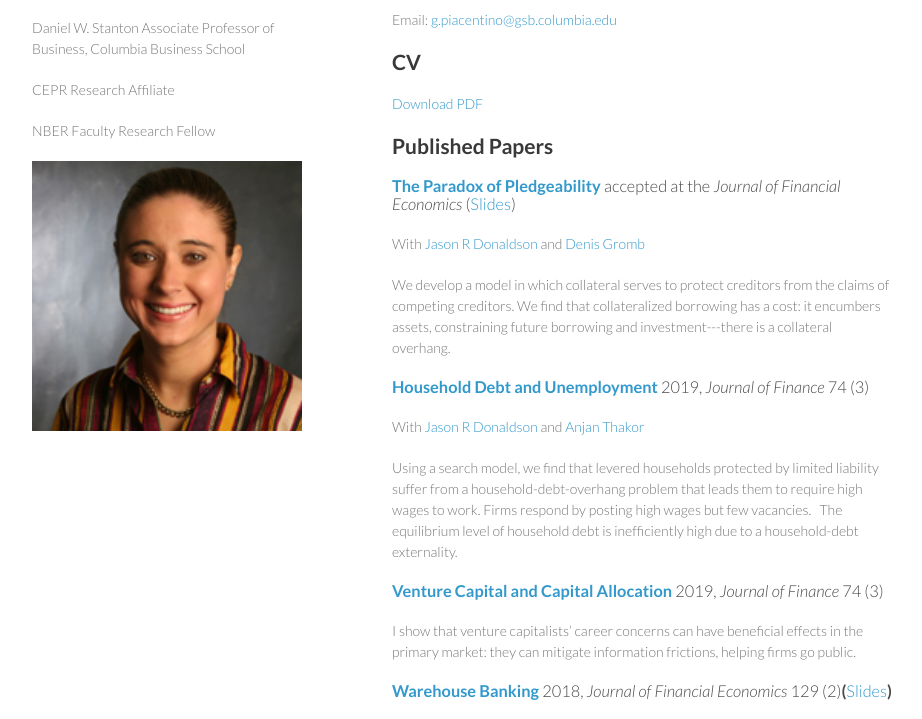
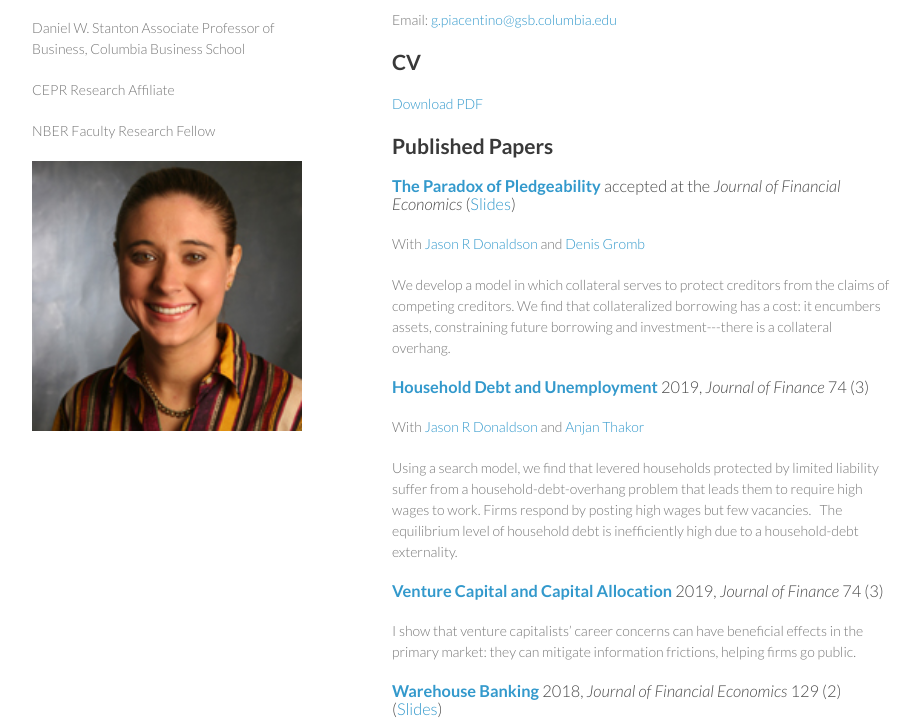
Before and after one commit to giorgiap/giorgiap.github.io, a plain HTML site: page index.html in a window 1280 px wide. Shown: the part 92-811 px from the top of the page, without its empty margins (178-1100 px from the left). Drawn offline with Linux system fonts and the light colour scheme.

Commit message:
Fixing parenthesis

```diff
--- a/index.html
+++ b/index.html
@@ -44,7 +44,9 @@
 				<p>I show that venture capitalists’ career concerns can have beneficial effects in the primary market: they can mitigate information frictions, helping firms go public.</a></p>
 
 
-			<h3><a href="/vari/WarehouseBanking.pdf"><b>Warehouse Banking</b></a> <span style="font-weight:normal;">2018,<i> Journal of Financial Economics</i> 129 (2)</span>(<a href="/vari/WarehouseBanking-slides.pdf">Slides</a>)</span> </h3>
+			<h3><a href="/vari/WarehouseBanking.pdf"><b>Warehouse Banking</b></a> <span style="font-weight:normal;">2018,<i> Journal of Financial Economics</i> 129 (2) (<a href="/vari/WarehouseBanking-slides.pdf">Slides</a>)</span></h3>
+
+
 			<p>With <a href="http://jrdonaldson.com/">Jason R Donaldson</a> and <a href="http://apps.olin.wustl.edu/faculty/thakor/">Anjan Thakor</a></p>
 
 			<p>We develop a theory of banking that explains why banks started out as commodities warehouses. Our theory helps to explain how modern banks create funding liquidity and why they combine warehousing (custody and deposit-taking), lending, and private money creation within the same institutions.</a></p>
```
